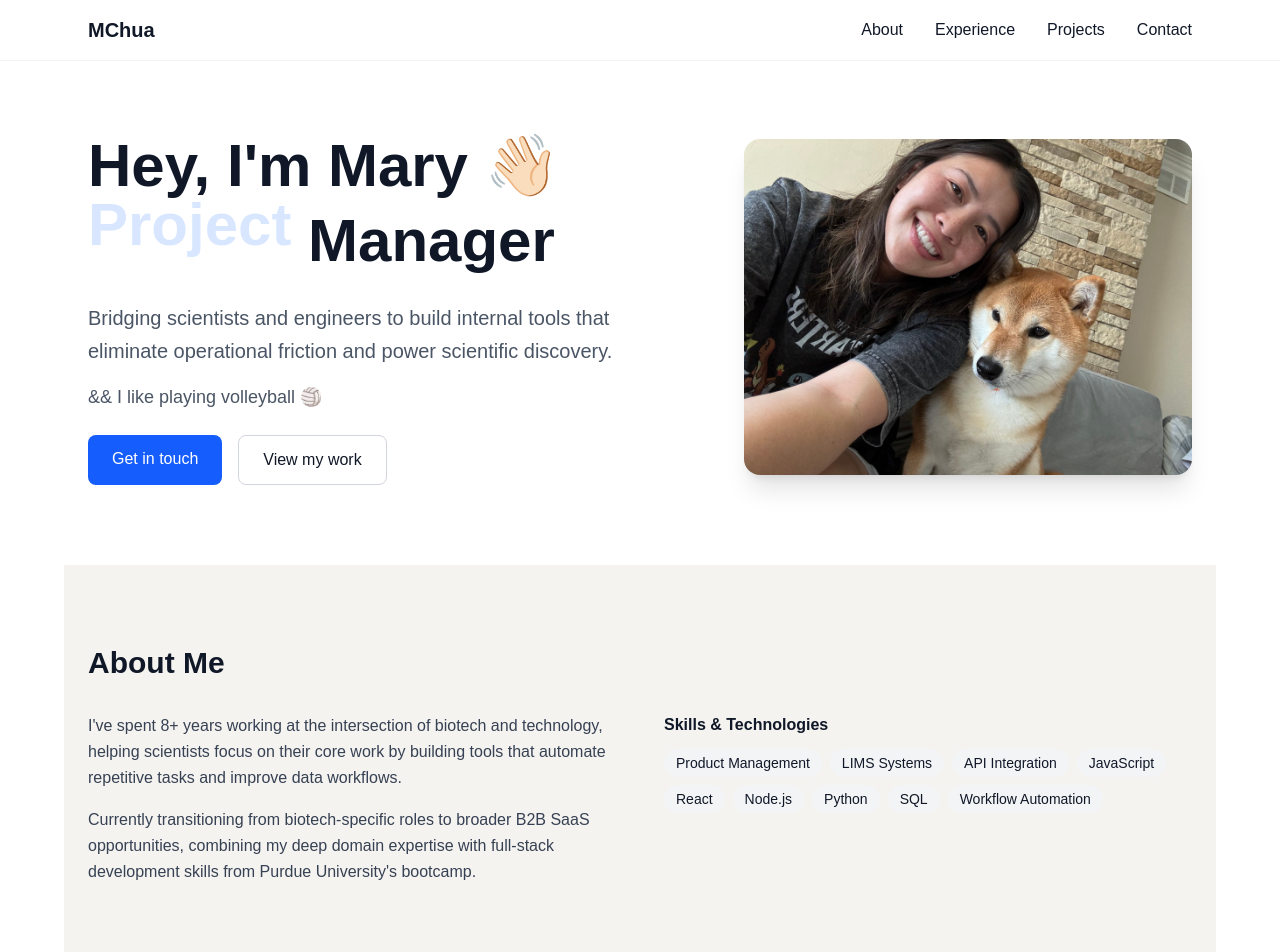
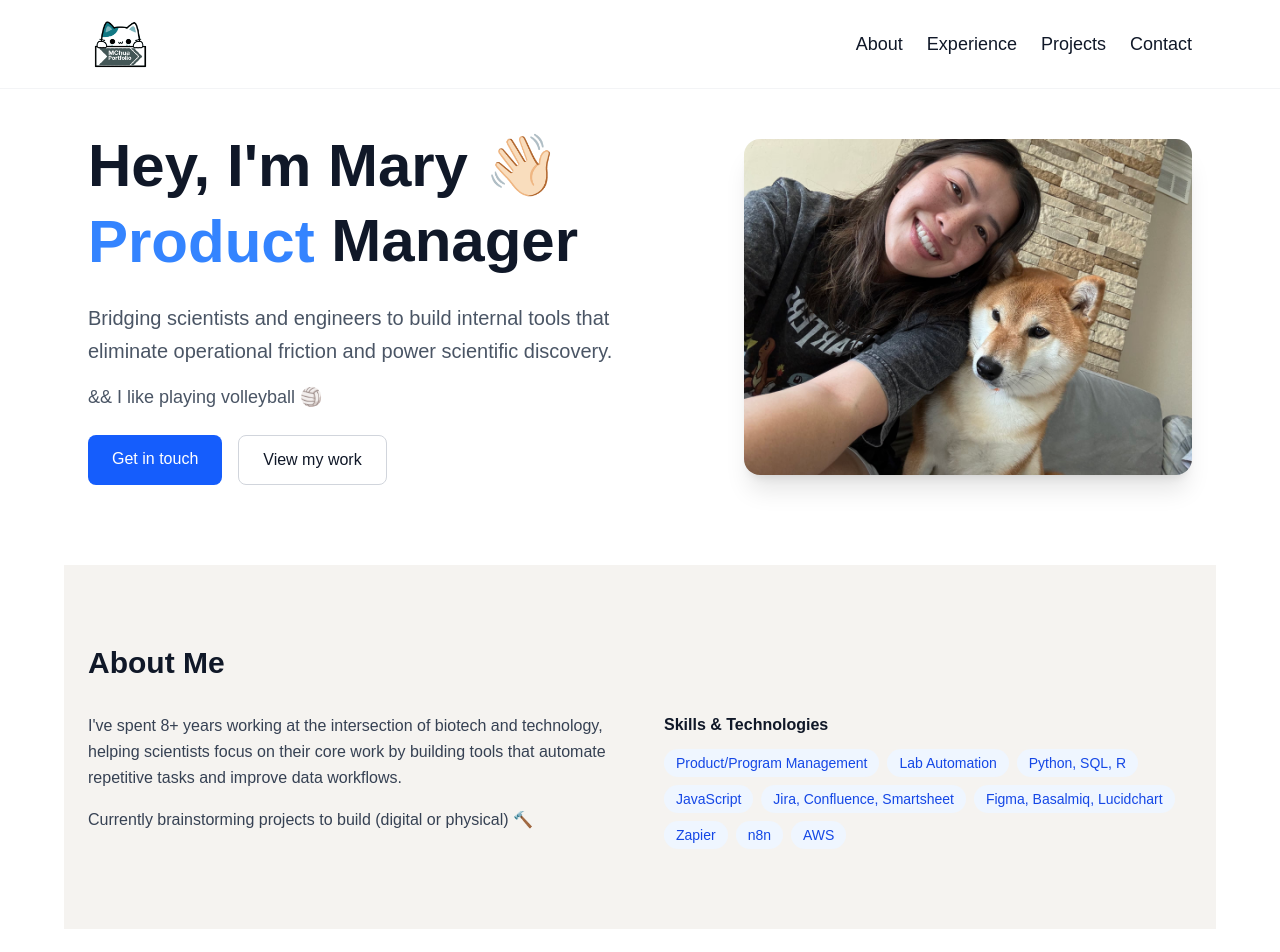
Before and after one commit to mc5324/mc-portfolio, a Next.js app: page / in a window 1280 px wide. Shown: the top 952 px of the page. Built offline with nearby package versions, Linux system fonts and the light colour scheme.

Commit message:
add logo, clean up tech stacks section

```diff
--- a/app/page.tsx
+++ b/app/page.tsx
@@ -12,26 +12,32 @@ export default function Home() {
     <main className="min-h-screen bg-white text-gray-900">
       {/* Navigation */}
       <nav className="fixed top-0 w-full bg-white/80 backdrop-blur-sm z-50 border-b border-gray-100">
-        <div className="max-w-6xl mx-auto px-6 py-4 flex justify-between items-center">
+        <div className="max-w-6xl mx-auto px-6 py-3 flex justify-between items-center">
           <motion.div
             initial={{ opacity: 0, x: -20 }}
             animate={{ opacity: 1, x: 0 }}
             transition={{ duration: 0.5 }}
-            className="text-xl font-semibold"
+            className="flex-shrink-0"
           >
-            MChua
+            <a href="#" className="flex items-center hover:opacity-80 transition-opacity">
+              <img
+                src="/mchualogo.png"
+                alt="Home"
+                className="w-16 h-16 object-contain"
+              />
+            </a>
           </motion.div>
 
           <motion.div
             initial={{ opacity: 0, x: 20 }}
             animate={{ opacity: 1, x: 0 }}
             transition={{ duration: 0.5 }}
-            className="flex gap-8"
+            className="flex gap-6 flex-shrink-0"
           >
-            <a href="#about" className="hover:text-blue-600 transition-colors">About</a>
-            <a href="#experience" className="hover:text-blue-600 transition-colors">Experience</a>
-            <a href="#projects" className="hover:text-blue-600 transition-colors">Projects</a>
-            <a href="#contact" className="hover:text-blue-600 transition-colors">Contact</a>
+            <a href="#about" className="hover:text-blue-600 transition-colors text-lg whitespace-nowrap">About</a>
+            <a href="#experience" className="hover:text-blue-600 transition-colors text-lg whitespace-nowrap">Experience</a>
+            <a href="#projects" className="hover:text-blue-600 transition-colors text-lg whitespace-nowrap">Projects</a>
+            <a href="#contact" className="hover:text-blue-600 transition-colors text-lg whitespace-nowrap">Contact</a>
           </motion.div>
         </div>
       </nav>
@@ -72,7 +78,7 @@ export default function Home() {
           Get in touch
         </a>
         <a
-          href="#experience"
+          href="#projects"
           className="px-6 py-3 border border-gray-300 rounded-lg hover:border-gray-400 transition-colors"
         >
           View my work
@@ -115,20 +121,20 @@ export default function Home() {
                 repetitive tasks and improve data workflows.
               </p>
               <p className="text-gray-700 leading-relaxed">
-                Currently transitioning from biotech-specific roles to broader B2B SaaS
-                opportunities, combining my deep domain expertise with full-stack development
-                skills from Purdue University's bootcamp.
+                Currently brainstorming projects to build  (digital or physical) 🔨
+
+
               </p>
             </div>
 
             <div>
               <h3 className="font-semibold mb-3">Skills & Technologies</h3>
               <div className="flex flex-wrap gap-2">
-                {['Product Management', 'LIMS Systems', 'API Integration', 'JavaScript',
-                  'React', 'Node.js', 'Python', 'SQL', 'Workflow Automation'].map((skill) => (
+                {['Product/Program Management', ' Lab Automation', 'Python, SQL, R', 'JavaScript',
+                  'Jira, Confluence, Smartsheet', 'Figma, Basalmiq, Lucidchart', 'Zapier', 'n8n', 'AWS'].map((skill) => (
                   <span
                     key={skill}
-                    className="px-3 py-1 bg-gray-100 rounded-full text-sm"
+                    className="px-3 py-1 bg-blue-50 rounded-full text-blue-700 text-sm"
                   >
                     {skill}
                   </span>
--- a/components/RotatingText.tsx
+++ b/components/RotatingText.tsx
@@ -8,7 +8,7 @@ interface RotatingTextProps {
   interval?: number;
 }
 
-export default function RotatingText({ words, interval = 2000 }: RotatingTextProps) {
+export default function RotatingText({ words, interval = 1800 }: RotatingTextProps) {
   const [index, setIndex] = useState(0);
 
   useEffect(() => {
```
Also changed, not shown: public/mchualogo.png (added).
